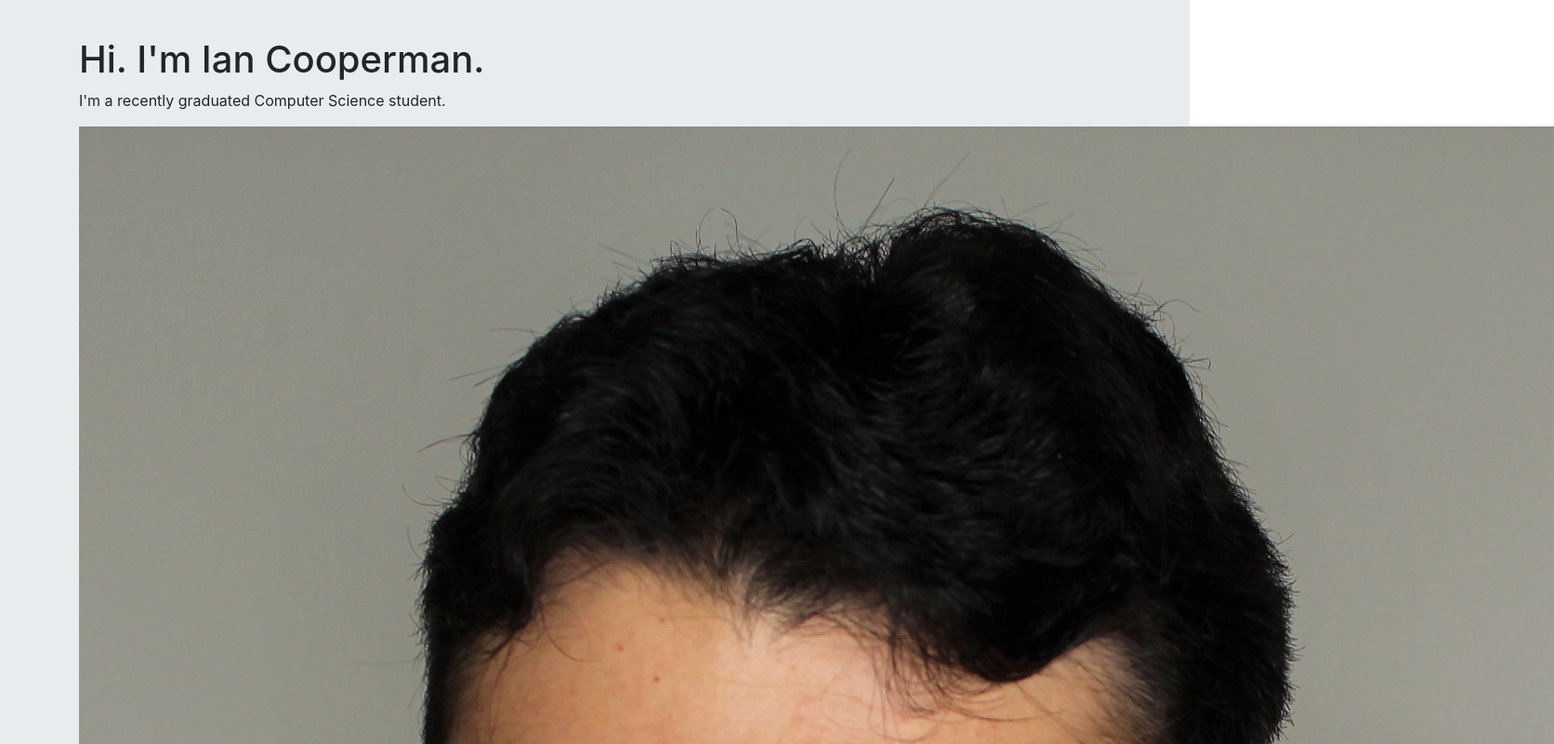
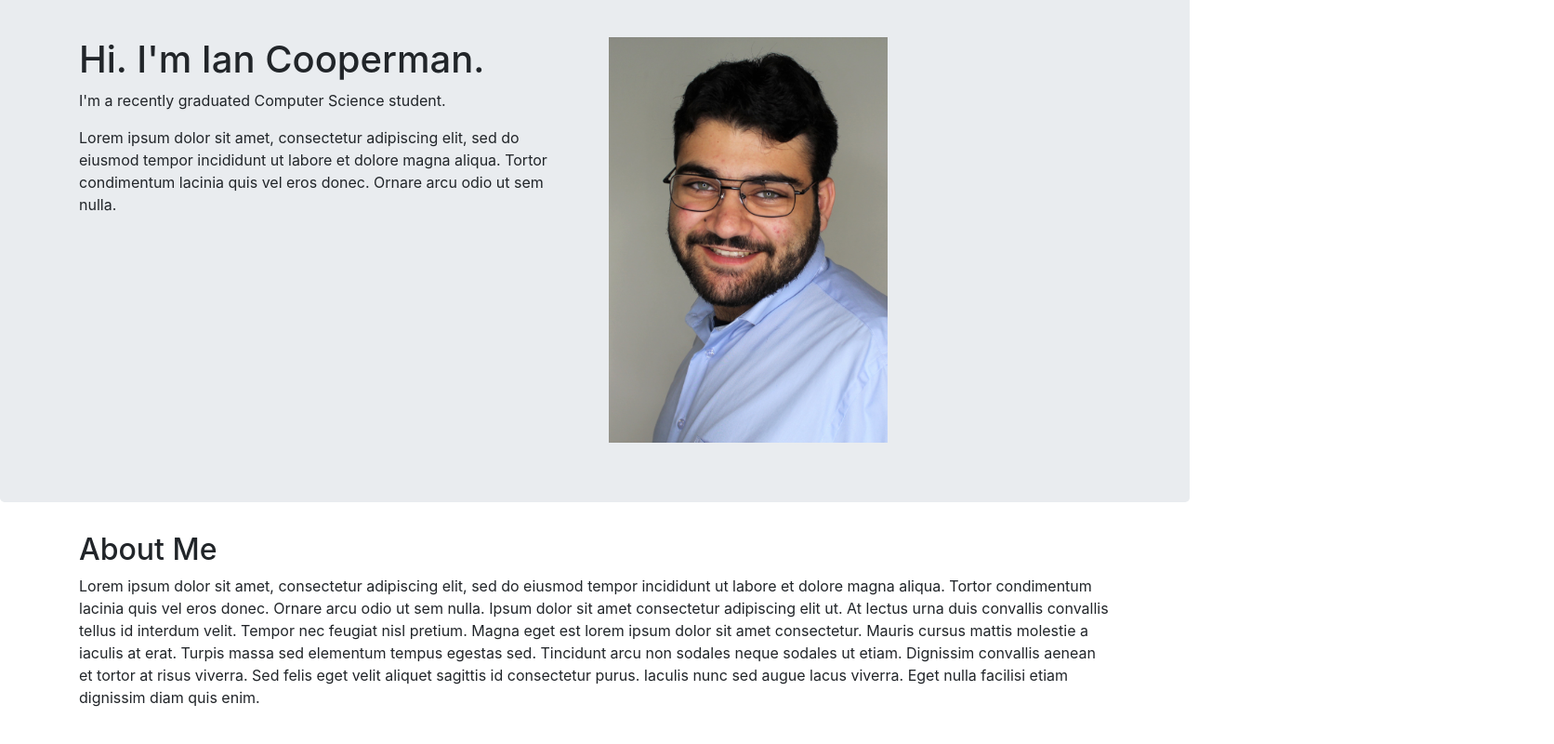
Before and after one commit to iancooperman/iancooperman.github.io, a React (Create React App) app: page / in a window 1280 px wide. Shown: the part 80-880 px from the top of the page at 93% size, 1672 px wide, since content can reach past the window. After the commit the page ends 858 px from the top, so only its background shows below. Built offline with nearby package versions, Linux system fonts and the light colour scheme.

Commit message:
Spruced up the homepage by adding lorem text and resizing profile pic

```diff
--- /dev/null
+++ b/src/AboutMe.js
@@ -0,0 +1,10 @@
+function AboutMe() {
+    return (
+        <div>
+            <h2>About Me</h2>
+            <p>Lorem ipsum dolor sit amet, consectetur adipiscing elit, sed do eiusmod tempor incididunt ut labore et dolore magna aliqua. Tortor condimentum lacinia quis vel eros donec. Ornare arcu odio ut sem nulla. Ipsum dolor sit amet consectetur adipiscing elit ut. At lectus urna duis convallis convallis tellus id interdum velit. Tempor nec feugiat nisl pretium. Magna eget est lorem ipsum dolor sit amet consectetur. Mauris cursus mattis molestie a iaculis at erat. Turpis massa sed elementum tempus egestas sed. Tincidunt arcu non sodales neque sodales ut etiam. Dignissim convallis aenean et tortor at risus viverra. Sed felis eget velit aliquet sagittis id consectetur purus. Iaculis nunc sed augue lacus viverra. Eget nulla facilisi etiam dignissim diam quis enim.</p>
+        </div>
+    );
+}
+
+export default AboutMe;
--- /dev/null
+++ b/src/Home.css
@@ -0,0 +1,3 @@
+#profilePic {
+    width: 300px;
+}
--- a/src/Home.js
+++ b/src/Home.js
@@ -1,21 +1,33 @@
 import profilePic from './profilepic.jpg'
+import './Home.css';
 
 import Jumbotron from 'react-bootstrap/Jumbotron';
 import Container from 'react-bootstrap/Container';
+import Row from 'react-bootstrap/Row';
+import Col from 'react-bootstrap/Col';
+
+import AboutMe from './AboutMe.js';
 
 function Home() {
     return (
         <div>
             <Jumbotron>
                 <Container>
-                    <h1>Hi. I'm Ian Cooperman.</h1>
-                    <p>I'm a recently graduated Computer Science student.</p>
-                    <img src={profilePic} alt="Profile Pic"></img>
+                    <Row>
+                        <Col>
+                            <h1>Hi. I'm Ian Cooperman.</h1>
+                            <p>I'm a recently graduated Computer Science student.</p>
+                            <p>Lorem ipsum dolor sit amet, consectetur adipiscing elit, sed do eiusmod tempor incididunt ut labore et dolore magna aliqua. Tortor condimentum lacinia quis vel eros donec. Ornare arcu odio ut sem nulla.</p>
+                        </Col>
+                        <Col>
+                            <img src={profilePic} alt="Profile Pic" id="profilePic"></img>
+                        </Col>
+                    </Row>
                 </Container>
             </Jumbotron>
 
             <Container>
-                <h2>About Me</h2>
+                <AboutMe />
             </Container>
         </div>
     );
```
